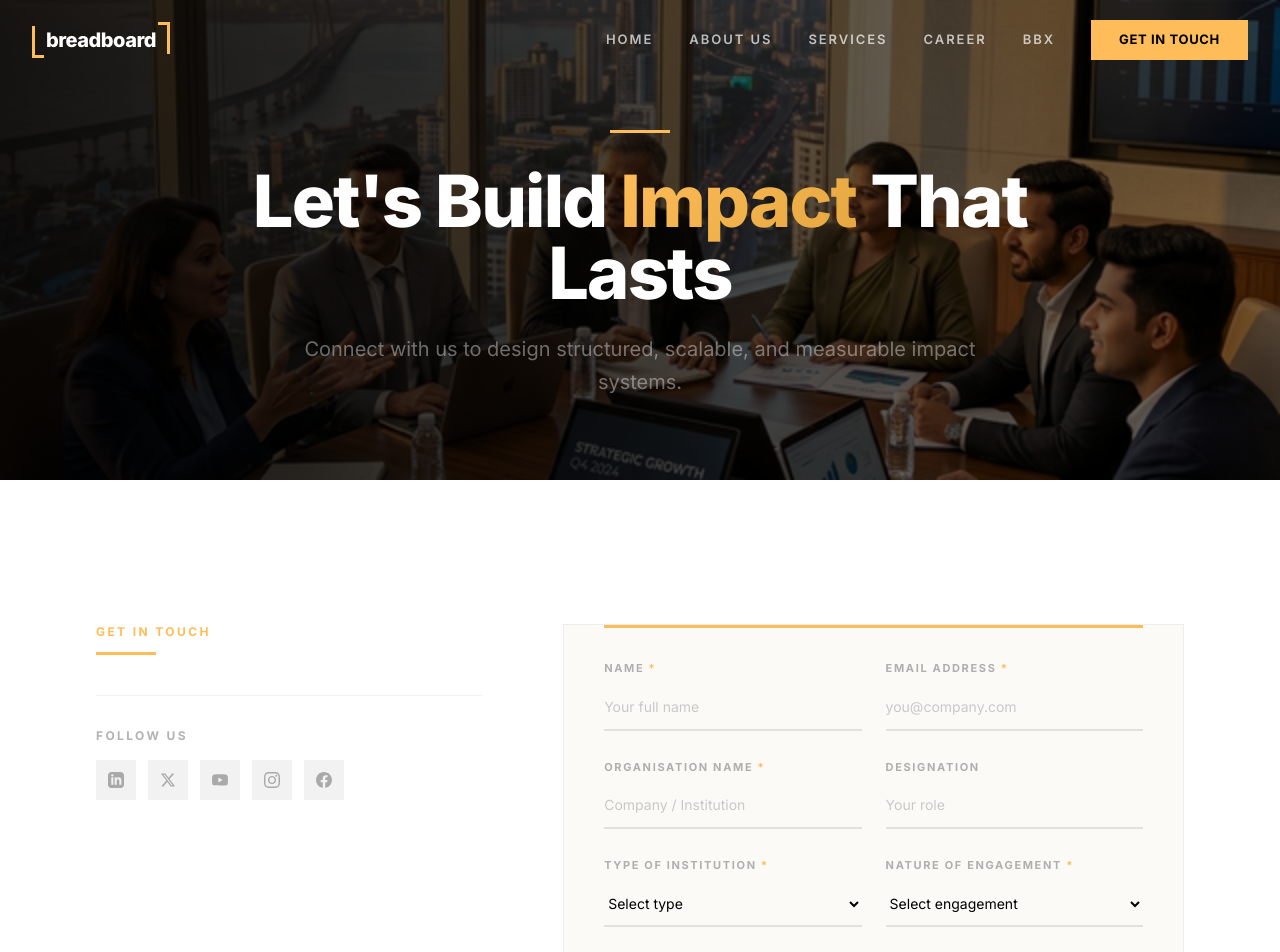
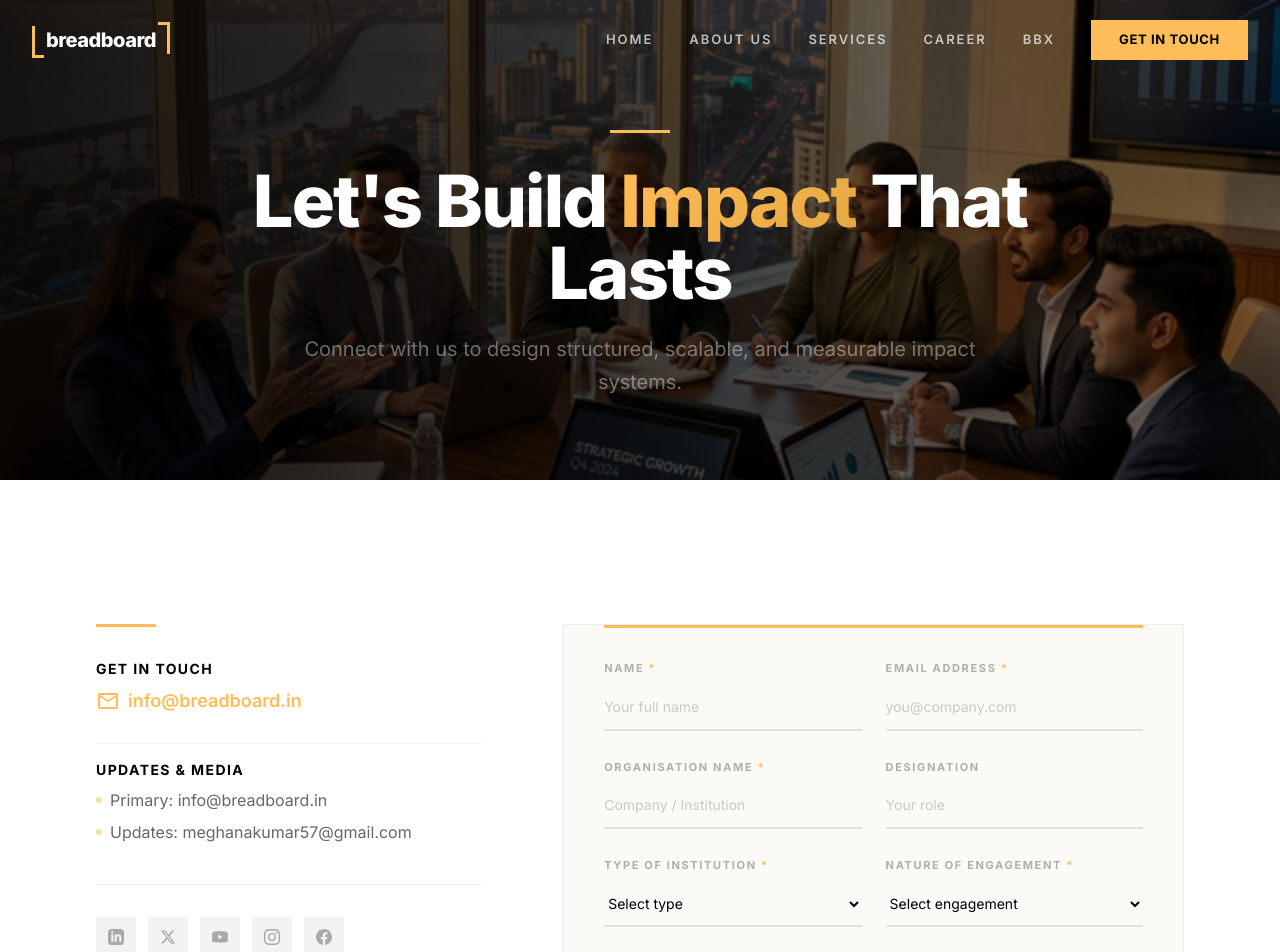
Before and after one commit to asherevolved/breadboard, a React (Vite) app in the folder breadboard-app/: page /contact in a window 1280 px wide. Shown: the top 952 px of the page. Built offline with nearby package versions, Linux system fonts and the light colour scheme.

Commit message:
Remove golden taglines, update Ask Bred copy, add contact emails, fix footer logo

```diff
--- a/breadboard-app/src/components/Footer.jsx
+++ b/breadboard-app/src/components/Footer.jsx
@@ -13,7 +13,7 @@ export default function Footer() {
                     {/* Brand */}
                     <div className="md:col-span-4">
                         <Link to="/" className="inline-flex items-center group mb-8 block">
-                            <img src="/logo.png" alt="Breadboard Consulting Logo" className="h-24 w-auto brightness-0 invert" />
+                            <img src="/logo.png" alt="Breadboard Consulting Logo" className="h-24 w-auto" />
                         </Link>
                         <p className="text-[15px] text-white leading-relaxed max-w-sm mb-8">
                             Strategic advisory for CSR, development, and institutional impact. Designing structured systems that translate intent into measurable action.
--- a/breadboard-app/src/pages/About.jsx
+++ b/breadboard-app/src/pages/About.jsx
@@ -67,7 +67,6 @@ export default function About() {
                     {/* Content side */}
                     <div className={`flex items-center px-8 md:px-16 lg:px-20 py-20 ${whoInView ? 'animate-slide-right' : 'opacity-0'}`}>
                         <div>
-                            <span className="text-xs font-bold uppercase tracking-[0.2em] text-primary mb-3 block">Who We Are</span>
                             <h2 className="text-3xl md:text-4xl font-extrabold text-black tracking-tight mb-8">
                                 Who We Are
                             </h2>
@@ -91,7 +90,6 @@ export default function About() {
                 ></div>
                 <div className="max-w-5xl mx-auto px-4 sm:px-6 lg:px-8 relative z-10">
                     <div className="text-center">
-                        <span className="text-xs font-bold uppercase tracking-[0.2em] text-primary mb-3 block">What We Do</span>
                         <h2 className="text-3xl md:text-4xl font-extrabold text-white tracking-tight mb-6">
                             What We Do
                         </h2>
@@ -115,7 +113,6 @@ export default function About() {
             <section ref={approachRef} className="py-28 md:py-36 bg-cream">
                 <div className="max-w-7xl mx-auto px-4 sm:px-6 lg:px-8">
                     <div className={`text-center mb-20 ${approachInView ? 'animate-fade-up' : 'opacity-0'}`}>
-                        <span className="text-xs font-bold uppercase tracking-[0.2em] text-primary mb-4 block">Our Approach</span>
                         <h2 className="text-3xl md:text-5xl font-extrabold text-black tracking-tight mb-6">
                             Our Approach
                         </h2>
--- a/breadboard-app/src/pages/BBX.jsx
+++ b/breadboard-app/src/pages/BBX.jsx
@@ -280,7 +280,6 @@ export default function BBX() {
                     <div className={`grid grid-cols-1 lg:grid-cols-2 gap-12 lg:gap-16 items-start ${askInView ? 'animate-fade-up' : 'opacity-0'}`}>
                         {/* LEFT — Ask Bred heading + description + Bred illustration */}
                         <div className="lg:sticky lg:top-32">
-                            <span className="text-xs font-bold uppercase tracking-[0.2em] text-primary mb-4 block">Ask Bred</span>
                             <div className="section-divider mb-6"></div>
 
                             <h2 className="text-3xl md:text-5xl font-extrabold text-white tracking-tight mb-6">
@@ -310,7 +309,7 @@ export default function BBX() {
                                 <div>
                                     <p className="text-white/25 text-sm leading-relaxed max-w-xs">
                                         <span className="text-primary font-semibold">"</span>
-                                        Drop your question below. Bred reads everything.
+                                        Drop your question here. Bred reads everything.
                                         <span className="text-primary font-semibold">"</span>
                                     </p>
                                     <div className="mt-3 flex gap-2">
--- a/breadboard-app/src/pages/Career.jsx
+++ b/breadboard-app/src/pages/Career.jsx
@@ -49,7 +49,6 @@ export default function Career() {
             <section ref={valuesRef} className="py-28 md:py-36 bg-white">
                 <div className="max-w-5xl mx-auto px-4 sm:px-6 lg:px-8">
                     <div className={`text-center mb-16 ${valuesInView ? 'animate-fade-up' : 'opacity-0'}`}>
-                        <span className="text-xs font-bold uppercase tracking-[0.2em] text-primary mb-4 block">Our Values</span>
                         <h2 className="text-3xl md:text-5xl font-extrabold text-black tracking-tight mb-10">
                             What We Stand For
                         </h2>
@@ -89,7 +88,6 @@ export default function Career() {
 
                 <div className="max-w-5xl mx-auto px-4 sm:px-6 lg:px-8 relative z-10">
                     <div className={`text-center mb-16 ${openingsInView ? 'animate-fade-up' : 'opacity-0'}`}>
-                        <span className="text-xs font-bold uppercase tracking-[0.2em] text-primary mb-4 block">Opportunities</span>
                         <h2 className="text-3xl md:text-5xl font-extrabold text-white tracking-tight mb-6">
                             Job Openings
                         </h2>
--- a/breadboard-app/src/pages/Contact.jsx
+++ b/breadboard-app/src/pages/Contact.jsx
@@ -77,12 +77,34 @@ export default function Contact() {
                     <div className={`grid lg:grid-cols-5 gap-16 lg:gap-20 ${formInView ? 'animate-fade-up' : 'opacity-0'}`}>
                         {/* Left */}
                         <div className="lg:col-span-2">
-                            <span className="text-xs font-bold uppercase tracking-[0.2em] text-primary mb-3 block">Get in Touch</span>
                             <div className="section-divider mb-8"></div>
+
+                            {/* Contact Information */}
+                            <div className="mb-10 text-black/60 space-y-6">
+                                <div>
+                                    <h3 className="font-bold text-black text-sm uppercase tracking-widest mb-2">Get in Touch</h3>
+                                    <a href="mailto:info@breadboard.in" className="inline-flex items-center text-primary font-semibold hover:text-primary-dark transition-colors text-lg">
+                                        <span className="material-symbols-outlined mr-2">mail</span>
+                                        info@breadboard.in
+                                    </a>
+                                </div>
+                                <div className="pt-4 border-t border-black/5">
+                                    <h3 className="font-bold text-black text-sm uppercase tracking-widest mb-2">Updates & Media</h3>
+                                    <div className="space-y-2">
+                                        <a href="mailto:info@breadboard.in" className="flex items-center text-black/60 hover:text-primary transition-colors">
+                                            <span className="w-1.5 h-1.5 rounded-full bg-primary/50 mr-2 border border-primary/20"></span>
+                                            Primary: info@breadboard.in
+                                        </a>
+                                        <a href="mailto:meghanakumar57@gmail.com" className="flex items-center text-black/60 hover:text-primary transition-colors">
+                                            <span className="w-1.5 h-1.5 rounded-full bg-primary/50 mr-2 border border-primary/20"></span>
+                                            Updates: meghanakumar57@gmail.com
+                                        </a>
+                                    </div>
+                                </div>
+                            </div>
 
                             {/* Social */}
                             <div className="mt-10 pt-8 border-t border-black/5">
-                                <h3 className="text-xs font-bold uppercase tracking-[0.2em] text-black/30 mb-4">Follow Us</h3>
                                 <div className="flex gap-3">
                                     {[
                                         { name: 'LinkedIn', icon: <svg className="h-4 w-4" fill="currentColor" viewBox="0 0 24 24"><path d="M19 0h-14c-2.761 0-5 2.239-5 5v14c0 2.761 2.239 5 5 5h14c2.762 0 5-2.239 5-5v-14c0-2.761-2.238-5-5-5zm-11 19h-3v-11h3v11zm-1.5-12.268c-.966 0-1.75-.79-1.75-1.764s.784-1.764 1.75-1.764 1.75.79 1.75 1.764-.783 1.764-1.75 1.764zm13.5 12.268h-3v-5.604c0-3.368-4-3.113-4 0v5.604h-3v-11h3v1.765c1.396-2.586 7-2.777 7 2.476v6.759z"></path></svg> },
--- a/breadboard-app/src/pages/Home.jsx
+++ b/breadboard-app/src/pages/Home.jsx
@@ -110,7 +110,6 @@ export default function Home() {
             <section ref={servRef} id="services" className="py-28 md:py-36 bg-cream">
                 <div className="max-w-7xl mx-auto px-4 sm:px-6 lg:px-8">
                     <div className={`text-center mb-20 ${servInView ? 'animate-fade-up' : 'opacity-0'}`}>
-                        <span className="text-xs font-bold uppercase tracking-[0.2em] text-primary mb-4 block">What We Do</span>
                         <h2 className="text-3xl md:text-5xl font-extrabold text-black tracking-tight mb-6">
                             What We Do
                         </h2>
@@ -172,7 +171,6 @@ export default function Home() {
                     {/* Content side */}
                     <div className={`flex items-center px-8 md:px-16 lg:px-20 py-20 ${gapInView ? 'animate-slide-right' : 'opacity-0'}`}>
                         <div>
-                            <span className="text-xs font-bold uppercase tracking-[0.2em] text-primary mb-4 block">Our Model</span>
                             <h2 className="text-3xl md:text-5xl font-extrabold text-black tracking-tight mb-8">
                                 Why Breadboard
                             </h2>
```
Also changed, not shown: breadboard-app/src/pages/Services.jsx (+1 -8 lines).
